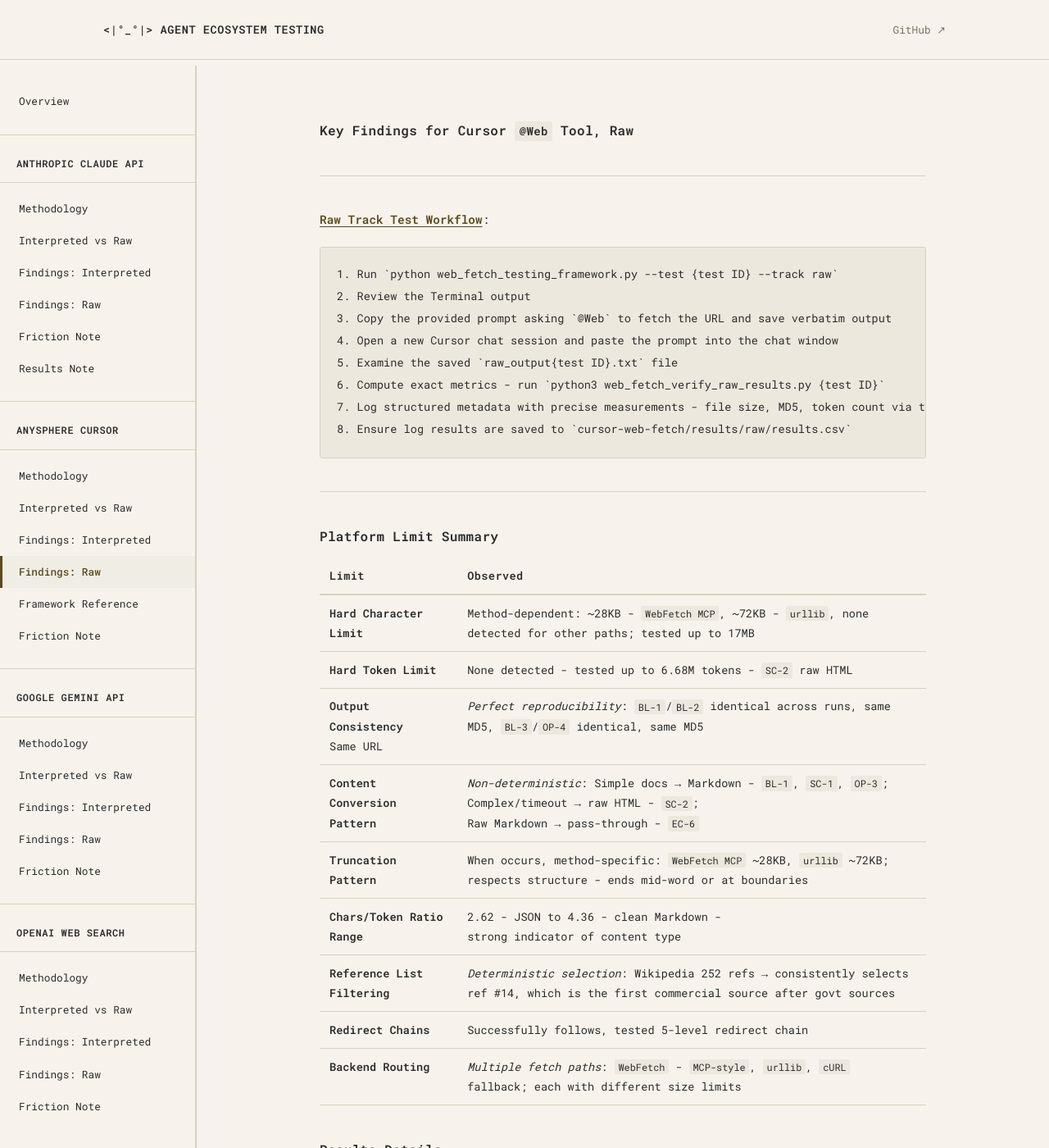
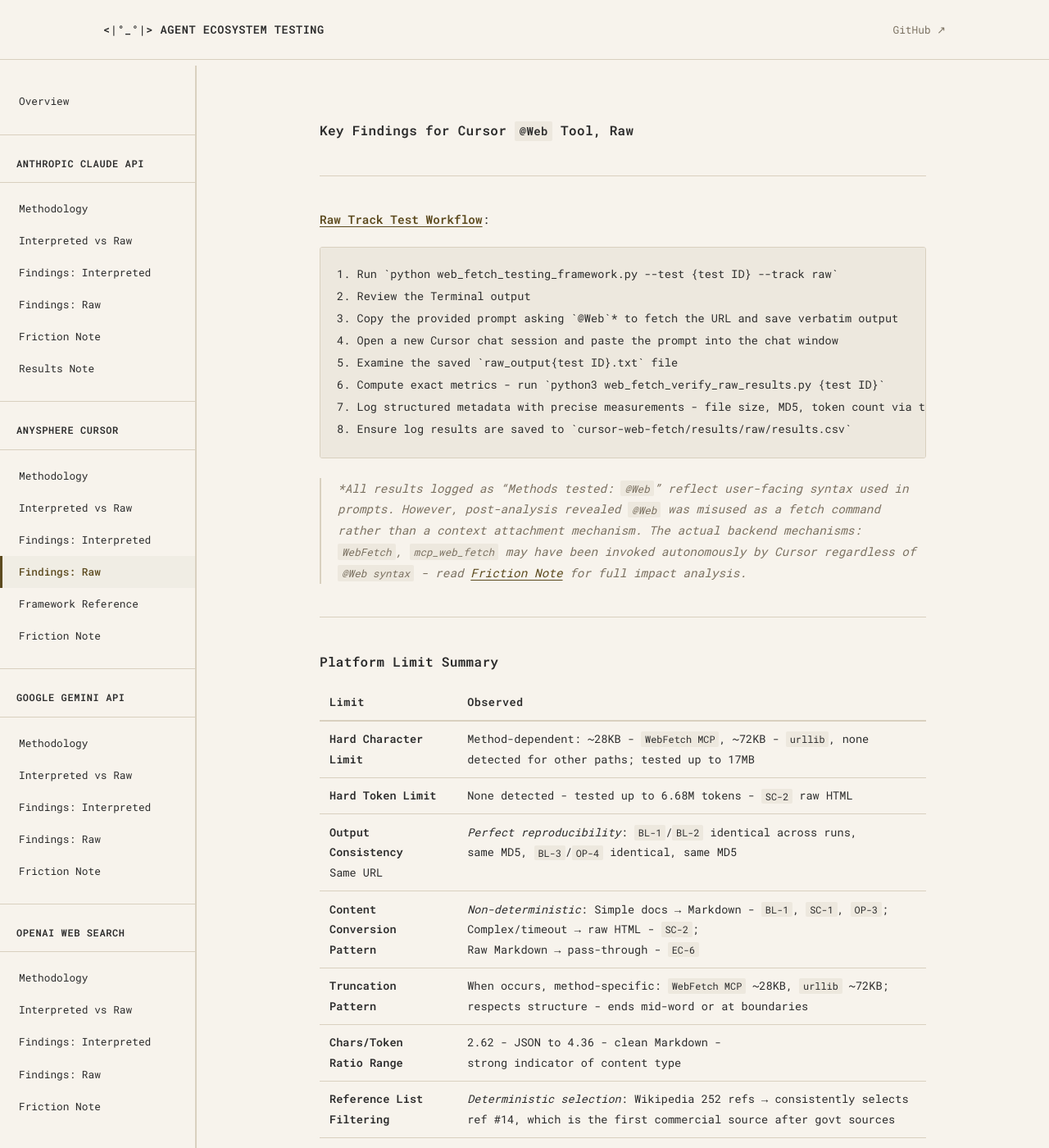
Before and after one commit to rhyannonjoy/agent-ecosystem-testing, a Jekyll site: the page built from docs/anysphere-cursor/cursor-test-findings-raw.md, in a window 1280 px wide and 1400 px high. Shown: the whole window at 82% size. Built offline with Jekyll 4.4.1, drawn with Linux system fonts in a browser that asks for light colours; some of the changed text lies outside the part shown.

Commit message:
docs(cursor): update findings, methodology (Issue #20)

```diff
--- a/docs/anysphere-cursor/cursor-test-findings-raw.md
+++ b/docs/anysphere-cursor/cursor-test-findings-raw.md
@@ -14,12 +14,20 @@
 
     1. Run `python web_fetch_testing_framework.py --test {test ID} --track raw`
     2. Review the Terminal output
-    3. Copy the provided prompt asking `@Web` to fetch the URL and save verbatim output
+    3. Copy the provided prompt asking `@Web`* to fetch the URL and save verbatim output
     4. Open a new Cursor chat session and paste the prompt into the chat window
     5. Examine the saved `raw_output{test ID}.txt` file
     6. Compute exact metrics - run `python3 web_fetch_verify_raw_results.py {test ID}`
     7. Log structured metadata with precise measurements - file size, MD5, token count via tiktoken
     8. Ensure log results are saved to `cursor-web-fetch/results/raw/results.csv`
+
+>_*All results logged as "Methods tested: `@Web`" reflect user-facing syntax
+used in prompts. However, post-analysis revealed `@Web` was misused as a
+fetch command rather than a context attachment mechanism. The actual backend
+mechanisms: `WebFetch`, `mcp_web_fetch` may have been invoked autonomously by
+Cursor regardless of `@Web syntax` - read
+[Friction Note](friction-note.md#web-evolution-from-manual-context-to-automatic-agent-capability)
+for full impact analysis._
 
 ---
 
@@ -29,13 +37,13 @@
 | ------- | ---------- |
 | **Hard Character Limit** | Method-dependent: ~28KB - `WebFetch MCP`, ~72KB - `urllib`, none detected for other paths; tested up to 17MB |
 | **Hard Token Limit** | None detected - tested up to 6.68M tokens - `SC-2` raw HTML |
-| **Output Consistency**<br> Same URL | _Perfect reproducibility_: `BL-1`/`BL-2` identical across runs, same MD5, `BL-3`/`OP-4` identical, same MD5 |
+| **Output Consistency**<br> Same URL | _Perfect reproducibility_: `BL-1`/`BL-2` identical across runs,<br>same MD5, `BL-3`/`OP-4` identical, same MD5 |
 | **Content Conversion Pattern** | _Non-deterministic_: Simple docs → Markdown - `BL-1`, `SC-1`, `OP-3`; Complex/timeout → raw HTML - `SC-2`;<br>Raw Markdown → pass-through - `EC-6` |
 | **Truncation Pattern** | When occurs, method-specific: `WebFetch MCP` ~28KB, `urllib` ~72KB; respects structure - ends mid-word or at boundaries |
-| **Chars/Token Ratio Range** | 2.62 - JSON to 4.36 - clean Markdown -<br>strong indicator of content type |
+| **Chars/Token<br>Ratio Range** | 2.62 - JSON to 4.36 - clean Markdown -<br>strong indicator of content type |
 | **Reference List Filtering** | _Deterministic selection_: Wikipedia 252 refs → consistently selects ref #14, which is the first commercial source after govt sources |
 | **Redirect Chains** | Successfully follows, tested 5-level redirect chain |
-| **Backend Routing** | _Multiple fetch paths_: `WebFetch` - `MCP-style`, `urllib`, `cURL` fallback; each with different size limits |
+| **Backend Routing** | _Multiple fetch paths_: `WebFetch` - `MCP-style`, `urllib`, `curl` fallback; each with different size limits |
 
 ## Results Details
 
@@ -53,7 +61,7 @@
 | ------ | ------- | ------: | ------: | ------: | ------: |
 | **BL-1** | HTML | 85KB | 4.8KB | Markdown | 94% reduction |
 | **BL-2** | Markdown | 20KB | 4.8KB | Markdown | 76% reduction |
-| **SC-2** | HTML - complex | 80KB | 17.6MB | Raw HTML/JS | 22,000% expansion - timeout→`cURL` fallback |
+| **SC-2** | HTML - complex | 80KB | 17.6MB | Raw HTML/JS | 22,000% expansion - timeout→`curl` fallback |
 | **SC-3** | HTML | 100KB | 38KB | Markdown | 62% reduction<br> + ref filtering |
 | **OP-4** | HTML | 250KB | 245KB | Markdown | 2% reduction |
 | **EC-6** | Raw `.md` | 60KB | 73KB | Markdown<br>pass-through | 22% expansion<br>version drift |
@@ -63,10 +71,10 @@
 | **Content Type** | **Chars/Token** | **Tests** | **Interpretation** |
 | --- | ---: | --- | --- |
 | **Clean Markdown Prose** | 4.13–4.36 | `BL-1`, `BL-2`, `SC-1`, `EC-1`, `EC-6` | Efficient encoding,<br> natural language |
-| **Documentation + Code** | 3.91–4.37 | `SC-4`, `OP-4`, `BL-3` | Mixed content,<br>moderate efficiency |
-| **Table-Heavy Data** | 3.06 | `SC-3` | Repetitive structure,<br>less efficient |
-| **Raw HTML/JS** | 2.65 | `SC-2` | Heavy markup, symbols,<br>very inefficient |
-| **JSON** | 2.62 | `EC-3` | Structural chars,<br>lowest efficiency |
+| **Documentation + Code** | 3.91–4.37 | `SC-4`, `OP-4`, `BL-3` | Mixed content,<br>**moderate efficiency** |
+| **Table-Heavy Data** | 3.06 | `SC-3` | Repetitive structure,<br>**less efficient** |
+| **Raw HTML/JS** | 2.65 | `SC-2` | Heavy markup, symbols,<br>**very inefficient** |
+| **JSON** | 2.62 | `EC-3` | Structural chars,<br>**lowest efficiency** |
 
 ## Truncation Analysis
 
@@ -76,7 +84,7 @@
 | **2** | **Markdown conversion<br>is format-agnostic** | `BL-1` HTML vs<br>`BL-2` `.md` | Both URLs return identical 4,817-byte output, same `MD5` despite different source formats | **`@Web` normalizes HTML and Markdown sources to identical output - conversion pipeline<br>is format-blind** |
 | **3** | **Perfect reproducibility for same URL** | `BL-1` `BL-2` `BL-3` `OP-4`  | Identical MD5 checksums across multiple runs on same URL; `OP-4` & `BL-3` | **Raw track has perfect run-to-run consistency - same URL always produces identical output - same MD5,<br>same byte count** |
 | **4** | **Intelligent reference filtering,<br>not truncation** | `SC-3` | Wikipedia page with 252 references consistently returns reference #14 "Moody's Analytics" - first commercial/corporate source after 13 govt/institutional sources | **`@Web` applies deterministic content heuristics: preserves core content, filters govt/academic refs, selects first commercial source** |
-| **5** | **Complex pages may trigger `cURL` fallback** | `SC-2` `EC-1` | `WebFetch` timeout → autonomous `cURL` fallback; returns 16-17MB raw HTML instead of filtered Markdown | **On timeout, `@Web` may substitute `cURL`, returning unfiltered HTML - output format/size unpredictable on complex pages** |
+| **5** | **Complex pages may trigger `curl` fallback** | `SC-2` `EC-1` | `WebFetch` timeout → autonomous `curl` fallback; returns 16-17MB raw HTML instead of filtered Markdown | **On timeout, `@Web` may substitute `curl`, returning unfiltered HTML - output format/size unpredictable on complex pages** |
 | **6** | **Chars/token ratio reliably indicates content type** | All tests | Strong correlation: JSON 2.62, Raw HTML 2.65, Tables 3.06, Docs 3.91-4.37; <3.0 = code/markup, >4.0 = prose | **Chars/token metric enables content-type classification without parsing - useful for automated analysis** |
 | **7** | **Large documents have minimal conversion overhead** | `OP-4`, `BL-3`<br>245KB output | Expected 250KB, received 245KB Markdown - only 2% reduction despite rich structure - 241 code blocks, 237 headers | **`@Web` preserves large structured docs nearly verbatim - no aggressive filtering on multi-section tutorials** |
 | **8** | **Truncation respects structure when it occurs** | `SC-4`, `EC-6` | `SC-4` ends mid-word "updated" - alphanumeric final char; `EC-6` ends mid-sentence but clean `UTF-8` boundary; both incomplete but structurally valid | **When truncation occurs, may cut mid-content but preserves character boundaries - no corrupted `UTF-8`** |
@@ -105,12 +113,12 @@
 
 ## Perception Gap
 
-Raw track measurements reveal that the Cursor-interpreted track underreports:
+Raw track measurements reveal that the **Cursor-interpreted track underreports**:
 
 | **Test** | **Raw Track** | **Interpreted Track** | **Gap** |
 | --- | ---: | ---: | --- |
 | `BL-1` | 4,817 chars | 1,953 chars<br>r1 | Interpreted shows subset;<br>UI reformats Markdown |
-| `SC-2` | 17,691,628 chars | 702,885 chars<br>r2 | Interpreted shows filtered;<br>raw shows `cURL` fallback |
+| `SC-2` | 17,691,628 chars | 702,885 chars<br>r2 | Interpreted shows filtered;<br>raw shows `curl` fallback |
 | `OP-4` | 245,465 chars | 245,453 chars | Near-perfect match on large docs |
 
 > _**Implication for agents**: Raw track provides ground truth measurements;<br>interpreted track reflects UI-rendered subset_
```
Also changed, not shown: other parts of docs/anysphere-cursor/cursor-test-findings-raw.md (+1 -1 lines), docs/anysphere-cursor/cursor-interpreted-vs-raw.md (+100 -119 lines), docs/anysphere-cursor/cursor-test-findings.md (+28 -18 lines), docs/anysphere-cursor/methodology.md (+18 -13 lines).
